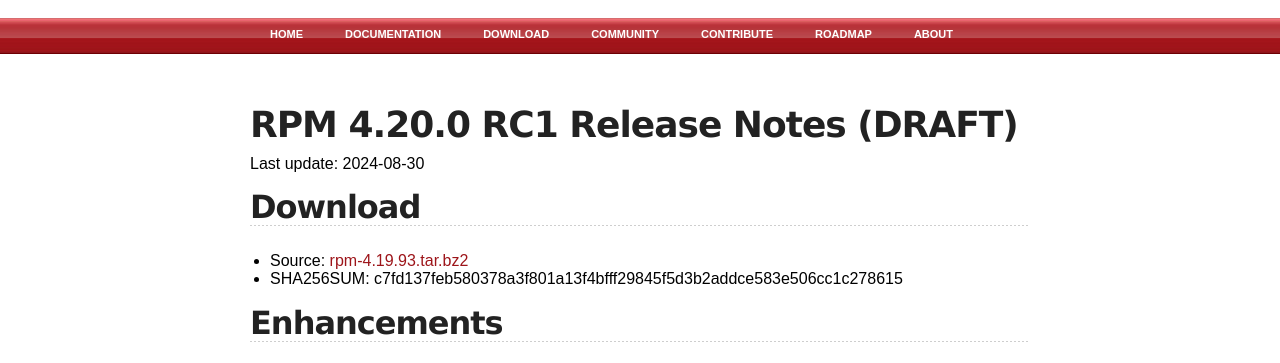
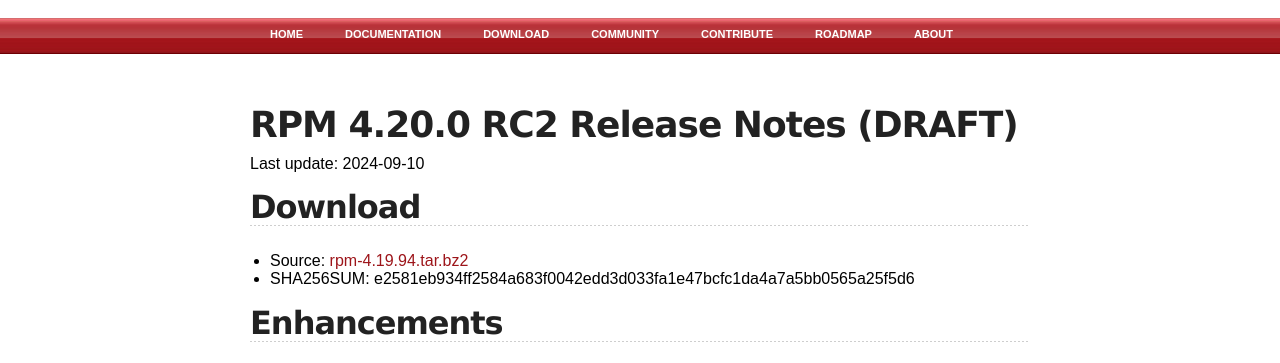
Before and after one commit to rpm-software-management/rpm-web, a Jekyll site: the page built from wiki/Releases/4.20.0.md, in a window 1280 px wide and 900 px high. Shown: the part 130-493 px from the top of the window. Built offline with Jekyll 4.4.1, drawn with Linux system fonts in a browser that asks for light colours; some of the changed text lies outside the part shown.

Commit message:
Release rpm 4.20 rc2

```diff
--- a/wiki/Releases/4.20.0.md
+++ b/wiki/Releases/4.20.0.md
@@ -3,13 +3,13 @@ layout: default
 title: rpm.org - Releases
 ---
 
-# RPM 4.20.0 RC1 Release Notes (DRAFT)
+# RPM 4.20.0 RC2 Release Notes (DRAFT)
 
-Last update: 2024-08-30
+Last update: 2024-09-10
 
 ## Download
-* Source: [rpm-4.19.93.tar.bz2](https://ftp.osuosl.org/pub/rpm/releases/testing/rpm-4.19.93.tar.bz2)
-* SHA256SUM: c7fd137feb580378a3f801a13f4bfff29845f5d3b2addce583e506cc1c278615
+* Source: [rpm-4.19.94.tar.bz2](https://ftp.osuosl.org/pub/rpm/releases/testing/rpm-4.19.94.tar.bz2)
+* SHA256SUM: e2581eb934ff2584a683f0042edd3d033fa1e47bcfc1da4a7a5bb0565a25f5d6
 
 ## Enhancements
 ### UI & Performance
```
Also changed, not shown: other parts of wiki/Releases/4.20.0.md (+3 -1 lines), download.md (+1 -1 lines), index.md (+6 -0 lines), timeline.md (+6 -0 lines).
